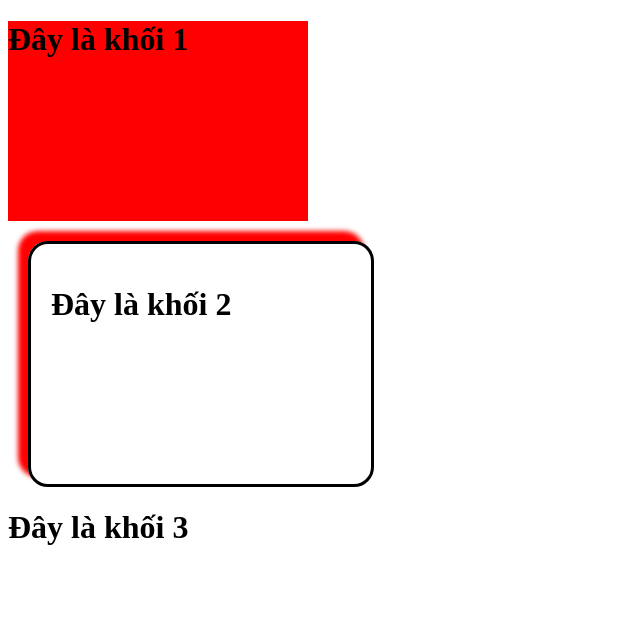
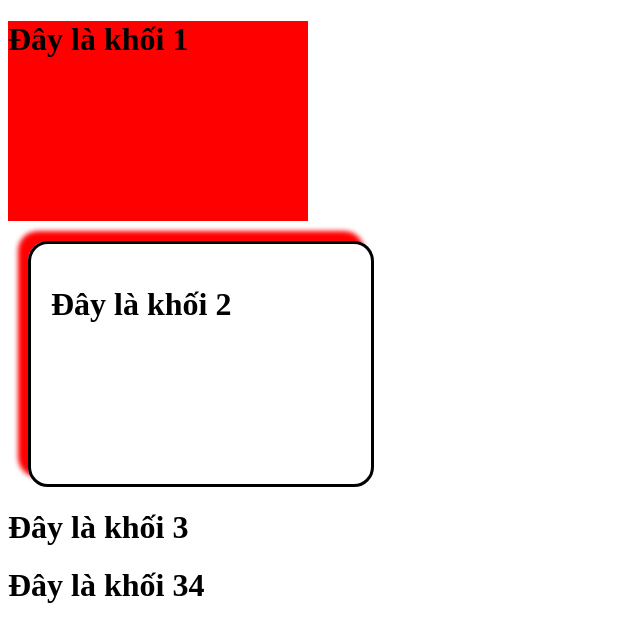
Before and after one commit to ThachMinhQuan/WEB1014, a plain HTML site: page Buoi_6/Bai_1/index.html in a window 1280 px wide. Shown: the whole page, without its empty margins (0-640 px from the left). Drawn offline with Linux system fonts and the light colour scheme.

Commit message:
Buoi_6/Bai_1/index.html

```diff
--- a/Buoi_6/Bai_1/index.html
+++ b/Buoi_6/Bai_1/index.html
@@ -18,5 +18,8 @@
     <div class="D3">
         <H1>Đây là khối 3</H1>
     </div>
+    <div class="D4">
+        <H1>Đây là khối 34</H1>
+    </div>
 </body>
 </html>
```
